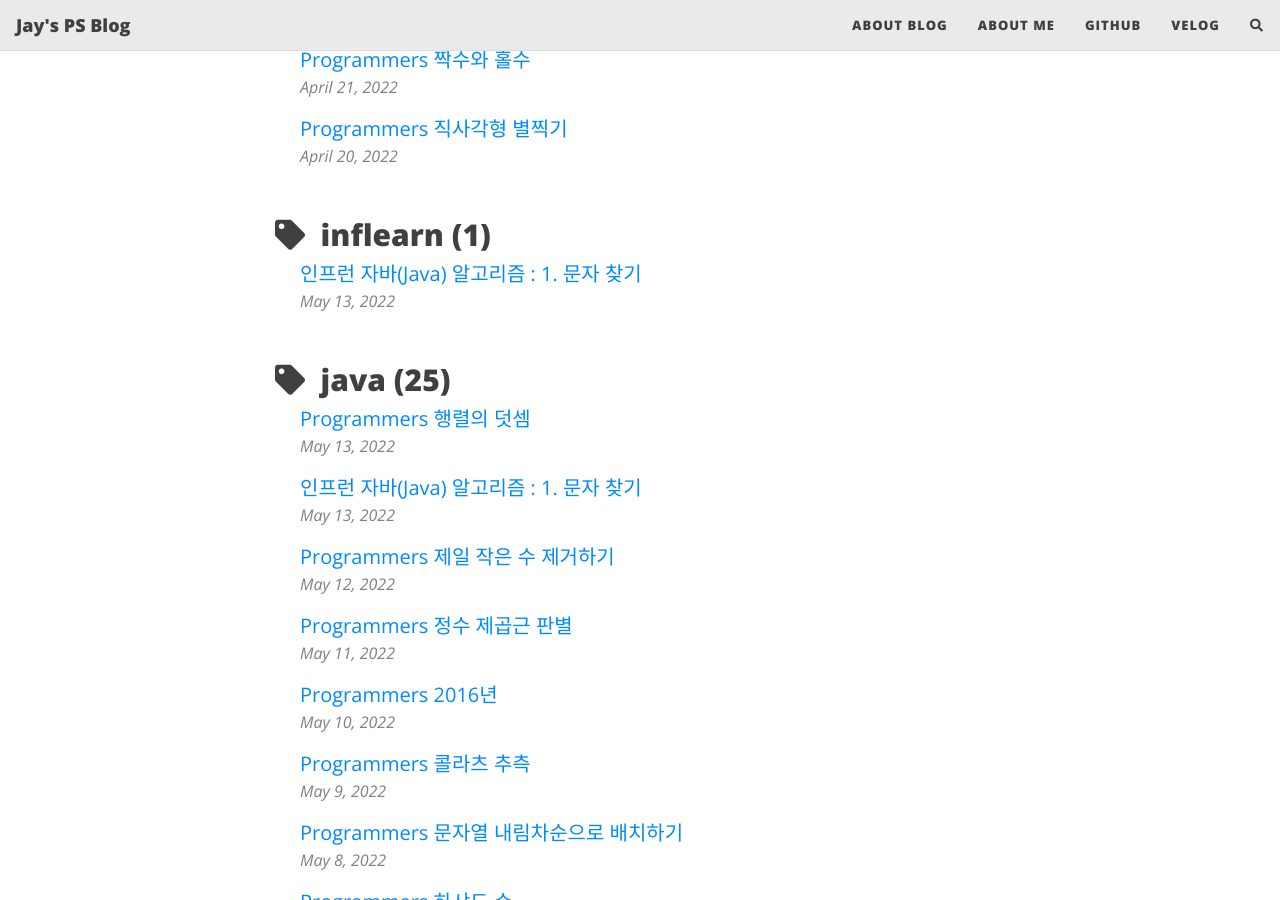
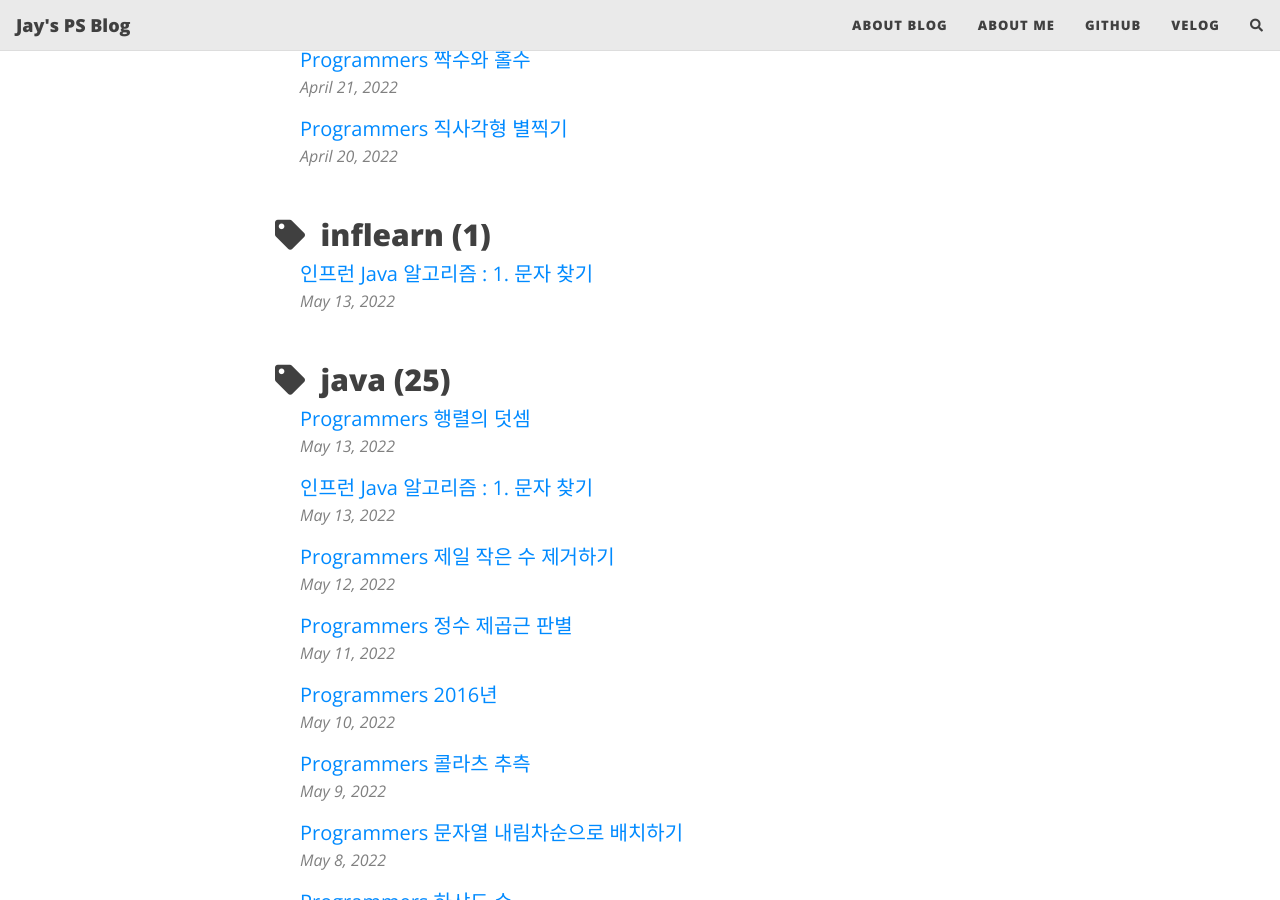
Before and after one commit to devbattery/won4885.github.io-previous, a Jekyll site: the page built from tags.html, in a window 1280 px wide and 900 px high, scrolled down 1912 px. Built offline with Jekyll 4.4.1, drawn with Linux system fonts in a browser that asks for light colours; nearby versions of some CDN libraries; comment, search, counter and statistics services are not loaded; some of the changed text lies outside the part shown.

Commit message:
update 22-05-13 (inflearn)

```diff
--- a/_posts/2022-05-13-inflearn-1.md
+++ b/_posts/2022-05-13-inflearn-1.md
@@ -1,10 +1,14 @@
 ---
 layout: post
-title: "인프런 자바(Java) 알고리즘 : 1. 문자 찾기"
+title: "인프런 Java 알고리즘 : 1. 문자 찾기"
 tags: [algorithms, java, inflearn]
 gh-repo: daattali/beautiful-jekyll
 comments: true
 ---
+
+<https://inf.run/EzFW>
+
+<br>
 
 ## Solution
 
```
